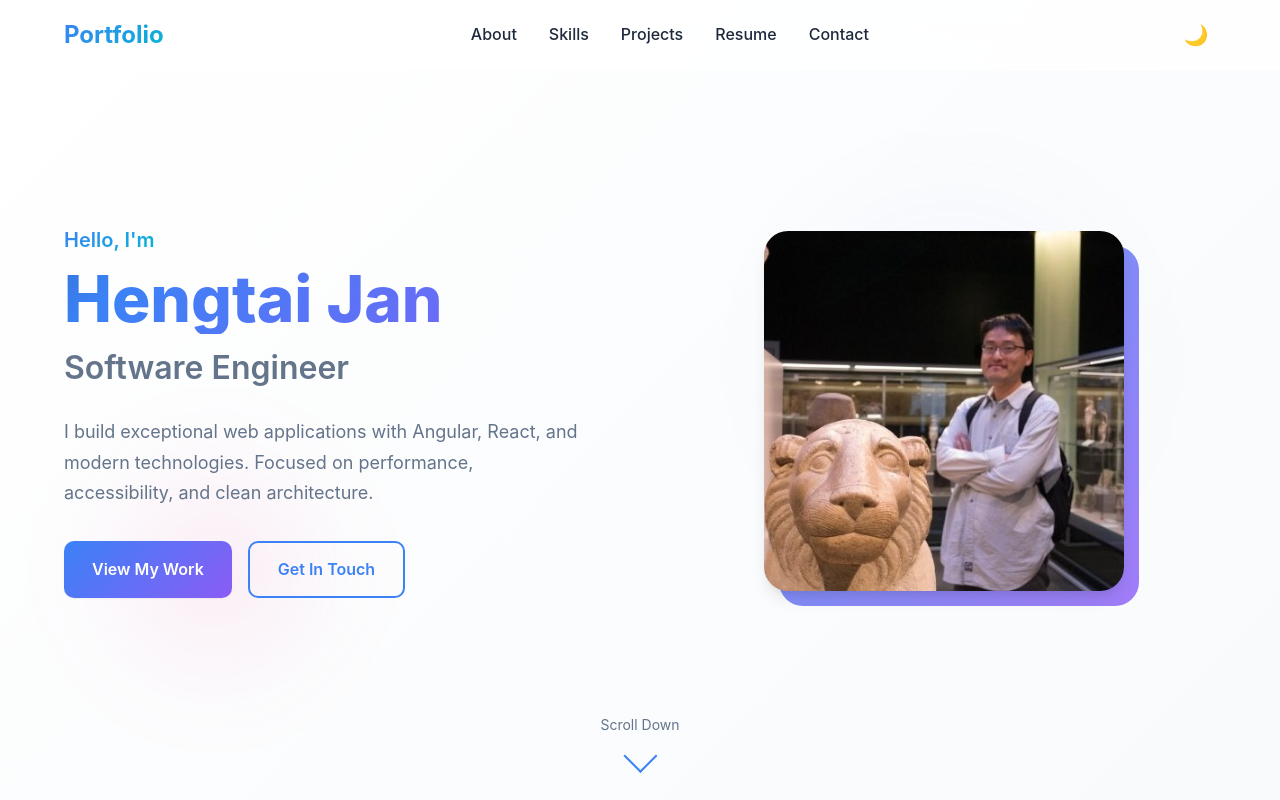
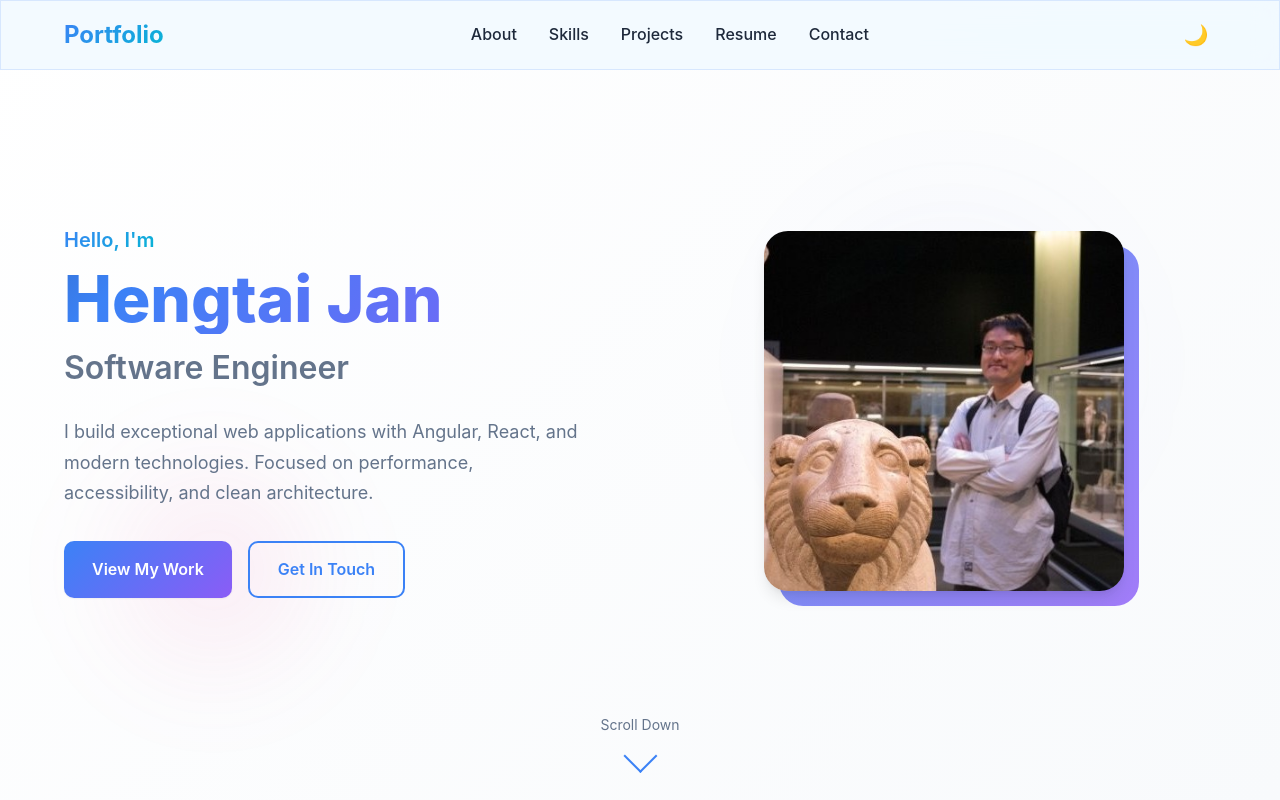
Before and after one commit to zarda/portfolio, a React (Vite) app: page / in a window 1280 px wide. Shown: the top 800 px of the page. Built offline with nearby package versions, Linux system fonts and the light colour scheme.

Commit message:
fix: bg color of theme
 - Correct the background color for themes
 - Correct the background color of navigator bar

```diff
--- a/src/index.css
+++ b/src/index.css
@@ -146,6 +146,13 @@
   --color-secondary: #a78bfa;
   --color-secondary-light: #c4b5fd;
 
+  --color-background: #fdf2f8;
+  --color-background-alt: #fce7f3;
+  --color-background-elevated: #fbcfe8;
+
+  --glass-bg: rgba(253, 242, 248, 0.8);
+  --glass-border: rgba(236, 72, 153, 0.15);
+
   --gradient-primary: linear-gradient(135deg, #ec4899 0%, #22c55e 100%);
   --gradient-text: linear-gradient(135deg, #ec4899 0%, #a78bfa 100%);
 }
@@ -163,6 +170,9 @@
   --color-background: #1a0f1e;
   --color-background-alt: #2d1f33;
   --color-background-elevated: #3d2a45;
+
+  --glass-bg: rgba(26, 15, 30, 0.85);
+  --glass-border: rgba(244, 114, 182, 0.2);
 
   --gradient-primary: linear-gradient(135deg, #f472b6 0%, #4ade80 100%);
   --gradient-text: linear-gradient(135deg, #f472b6 0%, #c4b5fd 100%);
@@ -182,6 +192,13 @@
   --color-secondary: #eab308;
   --color-secondary-light: #facc15;
 
+  --color-background: #fffbeb;
+  --color-background-alt: #fef3c7;
+  --color-background-elevated: #fde68a;
+
+  --glass-bg: rgba(255, 251, 235, 0.8);
+  --glass-border: rgba(249, 115, 22, 0.15);
+
   --gradient-primary: linear-gradient(135deg, #f97316 0%, #06b6d4 100%);
   --gradient-text: linear-gradient(135deg, #f97316 0%, #eab308 100%);
 }
@@ -199,6 +216,9 @@
   --color-background: #0c1929;
   --color-background-alt: #1a2d3d;
   --color-background-elevated: #2a3d4d;
+
+  --glass-bg: rgba(12, 25, 41, 0.85);
+  --glass-border: rgba(251, 146, 60, 0.2);
 
   --gradient-primary: linear-gradient(135deg, #fb923c 0%, #22d3ee 100%);
   --gradient-text: linear-gradient(135deg, #fb923c 0%, #facc15 100%);
@@ -218,6 +238,13 @@
   --color-secondary: #78350f;
   --color-secondary-light: #92400e;
 
+  --color-background: #fefce8;
+  --color-background-alt: #fef9c3;
+  --color-background-elevated: #fef08a;
+
+  --glass-bg: rgba(254, 252, 232, 0.8);
+  --glass-border: rgba(217, 119, 6, 0.15);
+
   --gradient-primary: linear-gradient(135deg, #d97706 0%, #dc2626 100%);
   --gradient-text: linear-gradient(135deg, #f59e0b 0%, #dc2626 100%);
 }
@@ -235,6 +262,9 @@
   --color-background: #1c1412;
   --color-background-alt: #2d2420;
   --color-background-elevated: #3d342f;
+
+  --glass-bg: rgba(28, 20, 18, 0.85);
+  --glass-border: rgba(245, 158, 11, 0.2);
 
   --gradient-primary: linear-gradient(135deg, #f59e0b 0%, #ef4444 100%);
   --gradient-text: linear-gradient(135deg, #fbbf24 0%, #f87171 100%);
@@ -254,6 +284,13 @@
   --color-secondary: #64748b;
   --color-secondary-light: #94a3b8;
 
+  --color-background: #f0f9ff;
+  --color-background-alt: #e0f2fe;
+  --color-background-elevated: #bae6fd;
+
+  --glass-bg: rgba(240, 249, 255, 0.8);
+  --glass-border: rgba(59, 130, 246, 0.15);
+
   --gradient-primary: linear-gradient(135deg, #3b82f6 0%, #8b5cf6 100%);
   --gradient-text: linear-gradient(135deg, #3b82f6 0%, #06b6d4 100%);
 }
@@ -271,6 +308,9 @@
   --color-background: #0c1222;
   --color-background-alt: #1a2535;
   --color-background-elevated: #2a3545;
+
+  --glass-bg: rgba(12, 18, 34, 0.85);
+  --glass-border: rgba(96, 165, 250, 0.2);
 
   --gradient-primary: linear-gradient(135deg, #60a5fa 0%, #a78bfa 100%);
   --gradient-text: linear-gradient(135deg, #60a5fa 0%, #22d3ee 100%);
@@ -1215,10 +1255,6 @@ button {
 
 .header--scrolled {
   box-shadow: var(--shadow-md);
-}
-
-.dark-mode .header {
-  background: rgba(15, 23, 42, 0.85);
 }
 
 /* .header__container replaced with .container .flex-between .h-full utilities */
```
